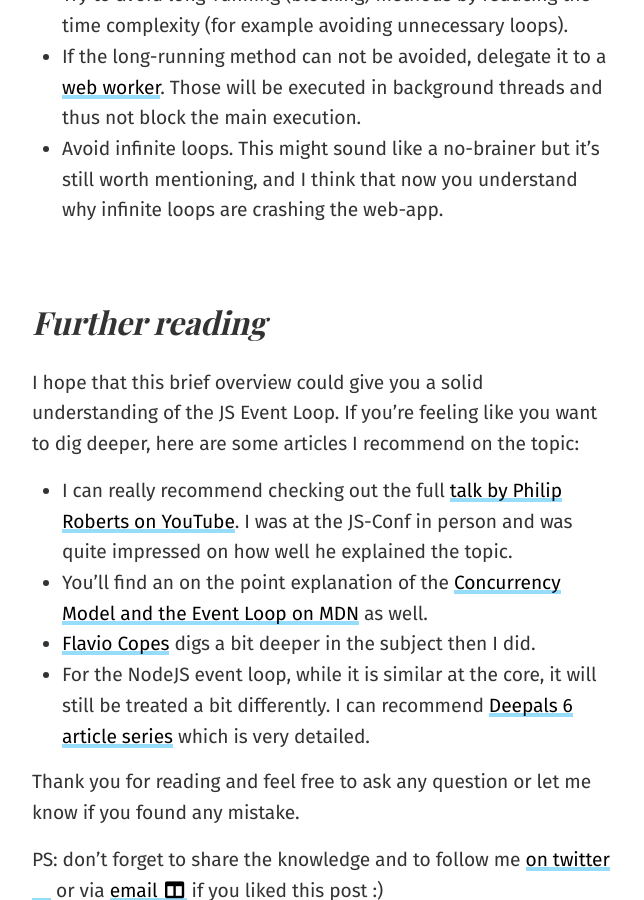
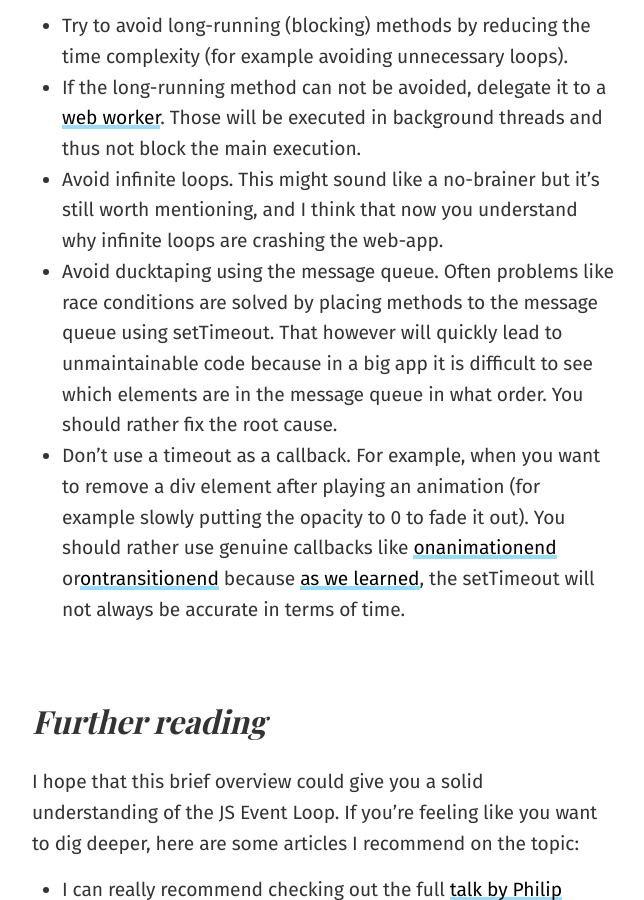
Before and after one commit to ThibaultJanBeyer/blog.thibaultjanbeyer.com-v2, a Jekyll site: the page built from _posts/2019-05-24-quick-guide-js-event-loop.md, in a window 1280 px wide and 900 px high, scrolled down 9125 px. Shown: the whole window, without its empty margins (317-961 px from the left). Built offline with Jekyll 4.4.1, drawn with Linux system fonts in a browser that asks for light colours; nearby versions of some CDN libraries; some web fonts are replaced; comment, search, counter and statistics services are not loaded; part of the change alters nothing that is shown.

```diff
--- a/_posts/2019-05-24-quick-guide-js-event-loop.md
+++ b/_posts/2019-05-24-quick-guide-js-event-loop.md
@@ -17,9 +17,10 @@ I finally found some time to write a new article. Lately I had a talk about IT a
 5. [2. The Heap](#2-the-heap)
 6. [2b. Web API](#2b-web-api)
 7. [3. The Message Queue](#3-the-message-queue)
-8. [What comes first (example)](#what-comes-first-example)
-9. [Best Practice](#best-practice)
-10. [Further Reading](#further-reading)
+8. [(non) Blocking](#non-blocking)
+9. [What comes first (example)](#what-comes-first-example)
+10. [Best Practice](#best-practice)
+11. [Further Reading](#further-reading)
 
 ## How does the event loop look like?
 
@@ -212,6 +213,8 @@ Timeout is usually handled last (except for `requestIdleCallback` which really w
 - Try to avoid long-running (blocking) methods by reducing the time complexity (for example avoiding unnecessary loops).
 - If the long-running method can not be avoided, delegate it to a [web worker](https://developer.mozilla.org/en-US/docs/Web/API/Web_Workers_API/Using_web_workers). Those will be executed in background threads and thus not block the main execution.
 - Avoid infinite loops. This might sound like a no-brainer but it’s still worth mentioning, and I think that now you understand why infinite loops are crashing the web-app.
+- Avoid ducktaping using the message queue. Often problems like race conditions are solved by placing methods to the message queue using setTimeout. That however will quickly lead to unmaintainable code because in a big app it is difficult to see which elements are in the message queue in what order. You should rather fix the root cause.
+- Don’t use a timeout as a callback. For example, when you want to remove a div element after playing an animation (for example slowly putting the opacity to 0 to fade it out). You should rather use genuine callbacks like [onanimationend](https://developer.mozilla.org/en-US/docs/Web/API/GlobalEventHandlers/onanimationend) or[ontransitionend](https://developer.mozilla.org/en-US/docs/Web/API/GlobalEventHandlers/ontransitionend) because [as we learned](#non-blocking), the setTimeout will not always be accurate in terms of time.
 
 ## Further reading
 
```
